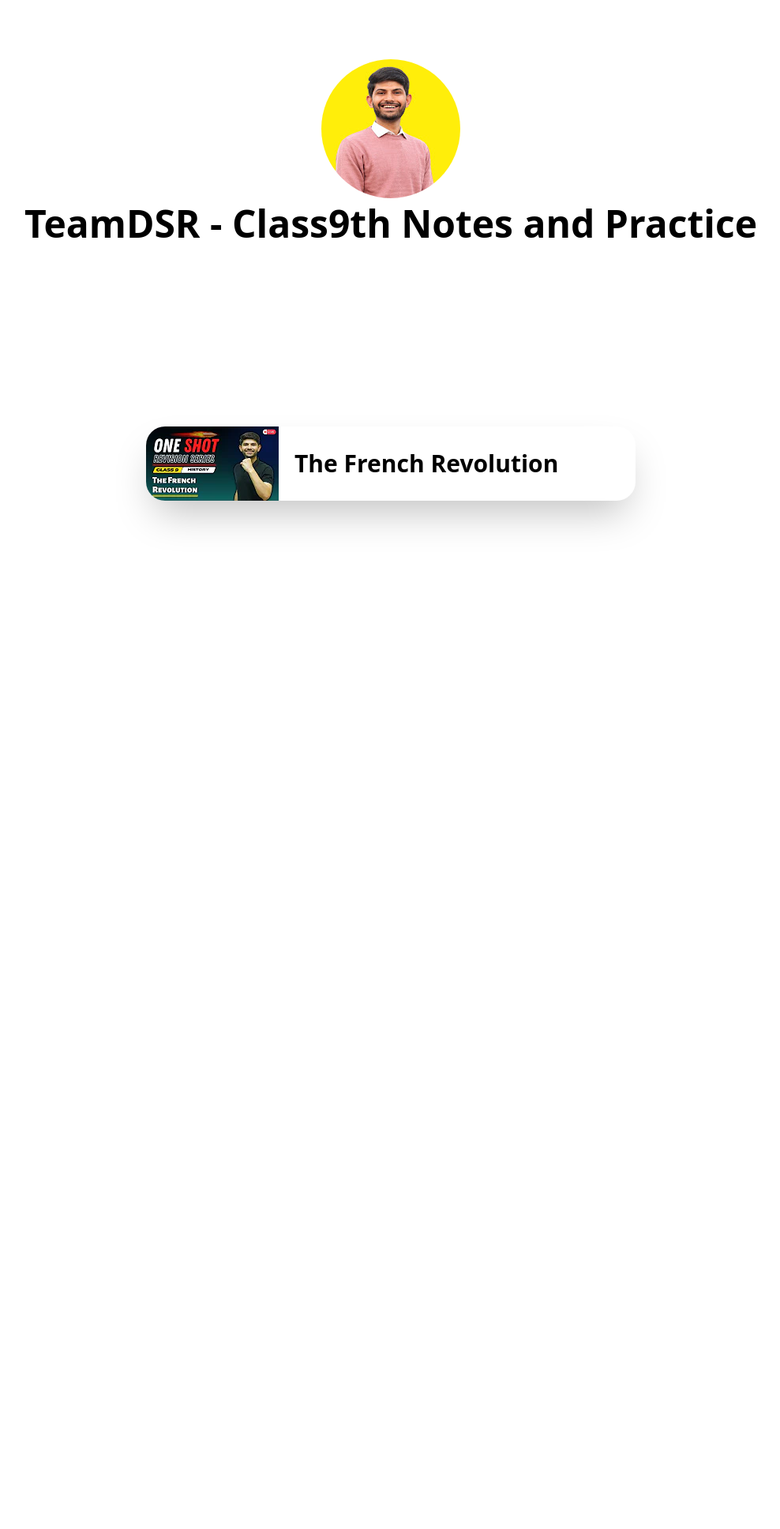
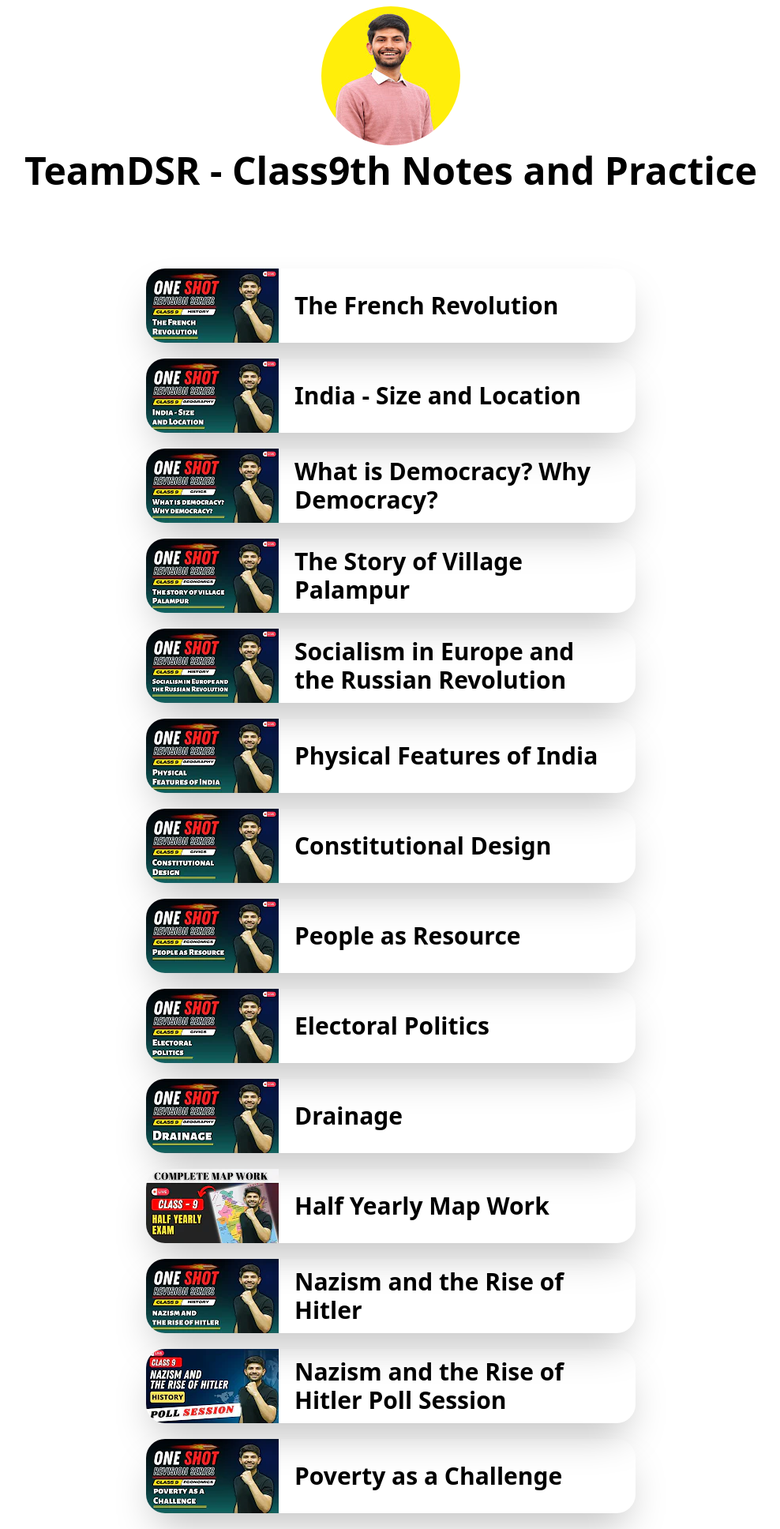
Before and after one commit to PraddyumnYadav/TeamDSR, a Django app: page /class9 in a window 1280 px wide. Shown: the part 72-2008 px from the top of the page at 79% size, without its empty margins (145-1133 px from the left). Before the commit the page ends 740 px from the top, so only its background shows below. Run offline with Django 4.2, Linux system fonts and the light colour scheme; style sheets or scripts are compiled from the project's sources.

Commit message:
Add: Notes of Every Class of 9.

```diff
--- a/TeamDSR_Django/TeamDSR/views.py
+++ b/TeamDSR_Django/TeamDSR/views.py
@@ -6,14 +6,81 @@ def home(request):
 
 
 def class9(request):
-    notes = [
-        {
-            "name": "The French Revolution",
-            "pdf": "PDFs/Class 9th/The French Revolution one shot revision.pdf",
-            "thumbnail": "Images/class9/the_french_revolution.webp"
-        },
-    ]
-    return render(request, "class9.html", context=notes[0])
+    notes = {
+        "notes": [
+            {
+                "name": "The French Revolution",
+                "pdf": "PDFs/Class 9th/The French Revolution one shot revision.pdf",
+                "thumbnail": "Images/class9/the_french_revolution.webp",
+            },
+            {
+                "name": "India - Size and Location",
+                "pdf": "PDFs/Class 9th/India Size and Location one short revision.pdf",
+                "thumbnail": "Images/class9/india_size_and_location.webp",
+            },
+            {
+                "name": "What is Democracy? Why Democracy?",
+                "pdf": "PDFs/Class 9th/what is democracy why democracy.pdf",
+                "thumbnail": "Images/class9/what_democracy_why_democracy.webp",
+            },
+            {
+                "name": "The Story of Village Palampur",
+                "pdf": "PDFs/Class 9th/The story of village Palampur one shot revision series-1.pdf",
+                "thumbnail": "Images/class9/story_of_village_palampur.webp",
+            },
+            {
+                "name": "Socialism in Europe and the Russian Revolution",
+                "pdf": "PDFs/Class 9th/Socialism in Europe and the Russian Revolution one shot.pdf",
+                "thumbnail": "Images/class9/socialism_in_europe.webp",
+            },
+            {
+                "name": "Physical Features of India",
+                "pdf": "PDFs/Class 9th/Physical Features of India one shot.pdf",
+                "thumbnail": "Images/class9/physical_features_of_india.webp",
+            },
+            {
+                "name": "Constitutional Design",
+                "pdf": "PDFs/Class 9th/Constitutional Design one shot.pdf",
+                "thumbnail": "static/Images/class9/constituitional_design.webp",
+            },
+            {
+                "name": "People as Resource",
+                "pdf": "PDFs/Class 9th/People as Resource one shot.pdf",
+                "thumbnail": "Images/class9/people_as_resource.webp",
+            },
+            {
+                "name": "Electoral Politics",
+                "pdf": "PDFs/Class 9th/Electoral politics one shot.pdf",
+                "thumbnail": "Images/class9/electoral_politics.webp",
+            },
+            {
+                "name": "Drainage",
+                "pdf": "PDFs/Class 9th/Drainage one shot.pdf",
+                "thumbnail": "Images/class9/drainage.webp",
+            },
+            {
+                "name": "Half Yearly Map Work",
+                "pdf": "PDFs/Class 9th/class 9 Half Yearly Exam Map Work.pdf",
+                "thumbnail": "Images/class9/half_yearly_map_work.webp",
+            },
+            {
+                "name": "Nazism and the Rise of Hitler",
+                "pdf": "PDFs/Class 9th/Nazism and the Rise of Hitler one short.pdf",
+                "thumbnail": "Images/class9/nazism_and_rise_of_hitler.webp",
+            },
+            {
+                "name": "Nazism and the Rise of Hitler Poll Session",
+                "pdf": "PDFs/Class 9th/Nazism and the Rise of Hitler poll session.pdf",
+                "thumbnail": "Images/class9/nazism_and_rise_of_hitler_poll.webp",
+            },
+            {
+                "name": "Poverty as a Challenge",
+                "pdf": "PDFs/Class 9th/Poverty as a Challenge.pdf",
+                "thumbnail": "Images/class9/poverty_as_a_challenge.webp",
+            },
+        ]
+    }
+    return render(request, "class9.html", context=notes)
 
 
 def class10(request):
--- a/TeamDSR_Django/templates/class10.html
+++ b/TeamDSR_Django/templates/class10.html
@@ -14,7 +14,7 @@
     <div class="navbar flex bg-purple-600 text-white font-bold sticky top-0">
         <div class="flex mx-auto">
             <img class="rounded-full h-14 w-14 my-2" src="{% static 'Images/digraj_sir.jpg' %}" alt="Digraj Sir">
-            <a class="my-auto mx-2" href="">TeamDSR</a>
+            <a class="my-auto mx-2" href="/">TeamDSR</a>
         </div>
         <div class="my-auto mx-auto">
             <a class="mx-3" href="class9">Class 9</a>
--- a/TeamDSR_Django/templates/class9.html
+++ b/TeamDSR_Django/templates/class9.html
@@ -14,7 +14,7 @@
     <div class="navbar flex bg-purple-600 text-white font-bold sticky top-0">
         <div class="flex mx-auto">
             <img class="rounded-full h-14 w-14 my-2" src="{% static 'Images/digraj_sir.jpg' %}" alt="Digraj Sir">
-            <a class="my-auto mx-2" href="">TeamDSR</a>
+            <a class="my-auto mx-2" href="/">TeamDSR</a>
         </div>
         <div class="my-auto mx-auto">
             <a class="mx-3" href="class9">Class 9</a>
@@ -28,11 +28,13 @@
             <h1 class="text-3xl sm:text-5xl font-bold text-center">TeamDSR - Class9th Notes and Practice</h1>
         </div>
         <div class="Notes mx-5 my-20">
+            {% for note in notes %}
             <div class="flex rounded-3xl shadow-2xl my-5 sm:w-1/2 mx-auto hover:bg-slate-200">
-                <img class="rounded-l-3xl" src="{% static thumbnail %}" alt="Class 9th Thumbnail">
-                <a href="{% static pdf %}"
-                    class="text-xl sm:text-3xl font-bold my-auto mx-5">{{ name }}</a>
+                <img class="rounded-l-3xl" src="{% static note.thumbnail %}" alt="Class 9th Thumbnail">
+                <a href="{% static note.pdf %}"
+                    class="text-xl sm:text-3xl font-bold my-auto mx-5">{{ note.name }}</a>
             </div>
+            {% endfor %}
         </div>
     </div>
 
--- a/TeamDSR_Django/templates/index.html
+++ b/TeamDSR_Django/templates/index.html
@@ -14,7 +14,7 @@
     <div class="navbar flex bg-purple-600 text-white font-bold sticky top-0">
         <div class="flex mx-auto">
             <img class="rounded-full h-14 w-14 my-2" src="{% static 'Images/digraj_sir.jpg' %}" alt="Digraj Sir">
-            <a class="my-auto mx-2" href="index.html">TeamDSR</a>
+            <a class="my-auto mx-2" href="/">TeamDSR</a>
         </div>
         <div class="my-auto mx-auto">
             <a class="mx-3" href="class9.html">Class 9</a>
```
